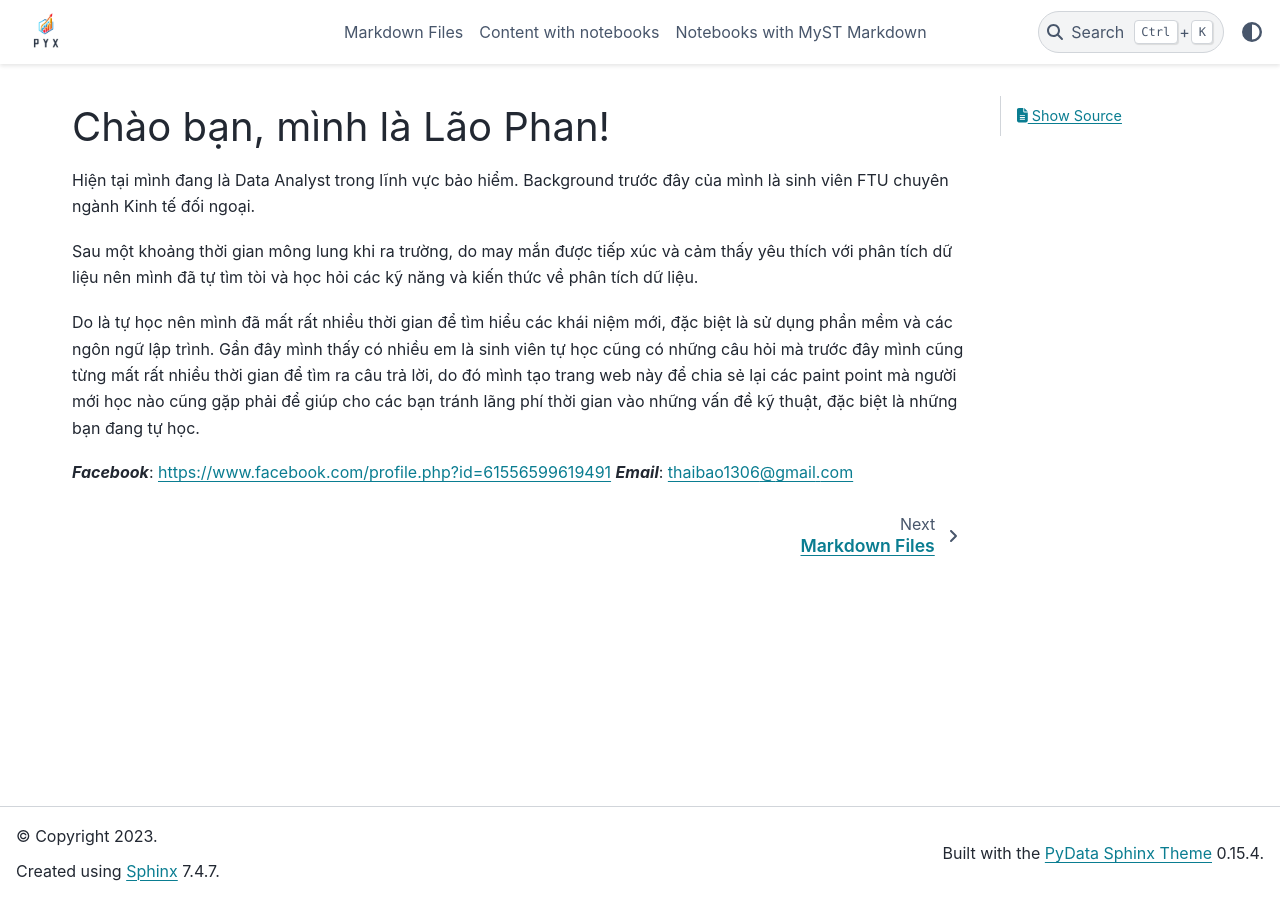
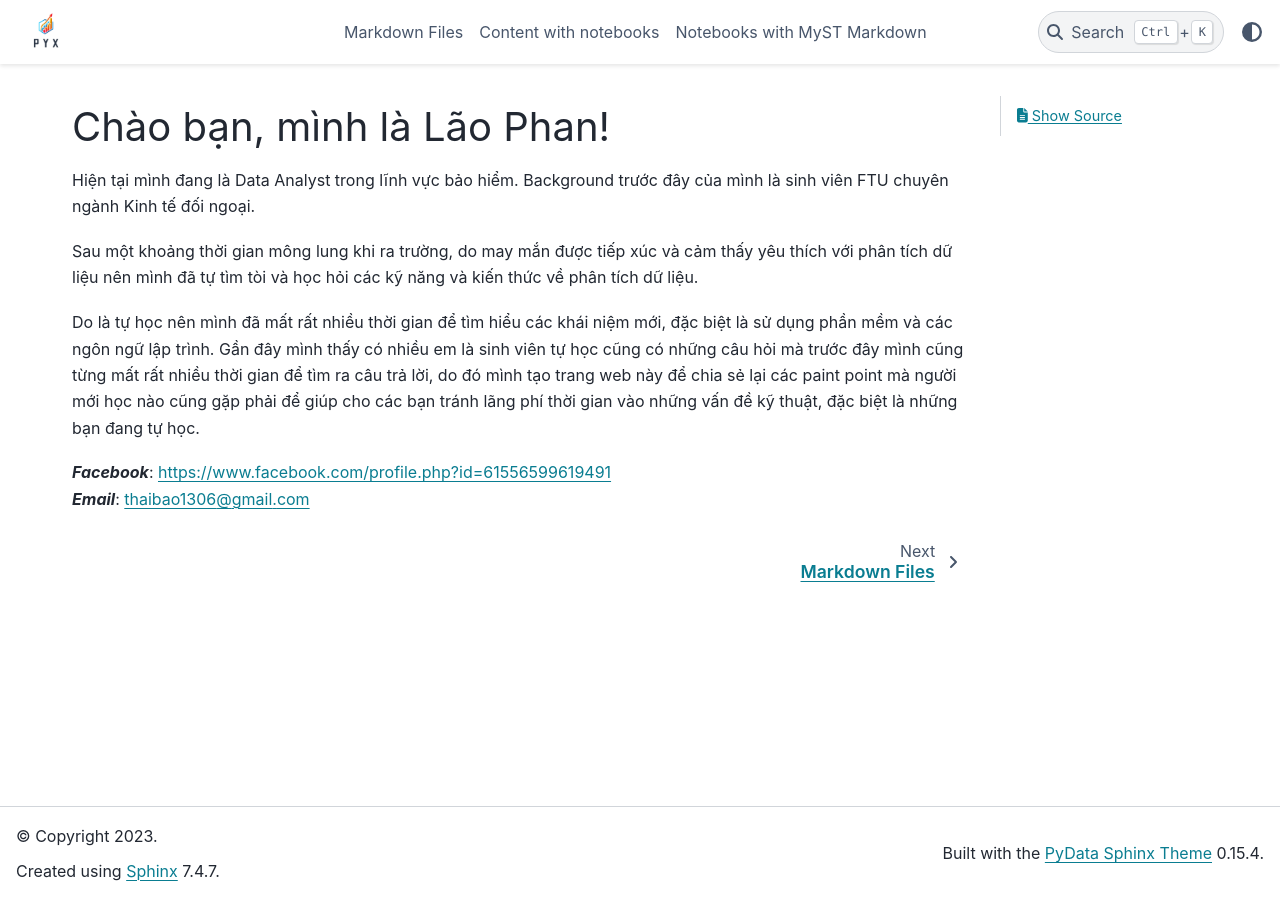
Before and after one commit to Bruno-Phan/data-tutorial, a Jupyter Book: the page built from intro.md, in a window 1280 px wide. Built offline with Jupyter Book 1.0.4 settings and Sphinx 7.4.7 and the PyData theme 0.15.4, drawn with Linux system fonts in a browser that asks for light colours.

Commit message:
Changes to be committed: 	modified:   _config.yml 	deleted:    images/favicon.png 	modified:   intro.md

```diff
--- a/_config.yml
+++ b/_config.yml
@@ -9,7 +9,7 @@
 # See https://jupyterbook.org/content/execute.html
 execute:
   execute_notebooks: inline
-
+only_build_toc_files: true
 # Define the name of the latex output file for PDF builds
 latex:
   latex_documents:
@@ -30,6 +30,7 @@
 html:
   use_issues_button: true
   use_repository_button: true
+  favicon: './images/FullLogo_Transparent.png'
 sphinx:
   recursive_update: true
   config:
--- a/intro.md
+++ b/intro.md
@@ -6,7 +6,7 @@
 
 Do là tự học nên mình đã mất rất nhiều thời gian để tìm hiểu các khái niệm mới, đặc biệt là sử dụng phần mềm và các ngôn ngữ lập trình. Gần đây mình thấy có nhiều em là sinh viên tự học cũng có những câu hỏi mà trước đây mình cũng từng mất rất nhiều thời gian để tìm ra câu trả lời, do đó mình tạo trang web này để chia sẻ lại các paint point mà người mới học nào cũng gặp phải để giúp cho các bạn tránh lãng phí thời gian vào những vấn đề kỹ thuật, đặc biệt là những bạn đang tự học.
 
-***Facebook***: https://www.facebook.com/profile.php?id=61556599619491
+***Facebook***: https://www.facebook.com/profile.php?id=61556599619491 \
 ***Email***: thaibao1306@gmail.com
 
 
```
Also changed, not shown: images/favicon.png (deleted).
